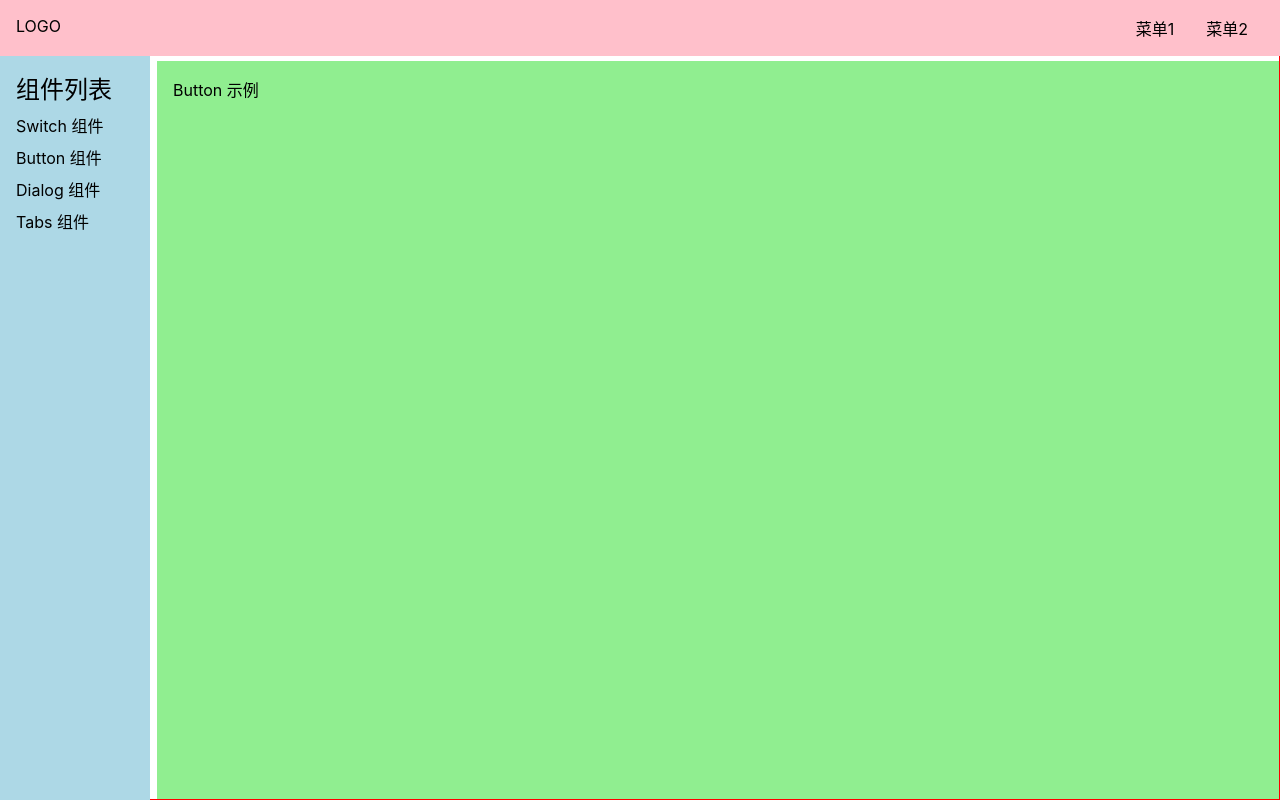
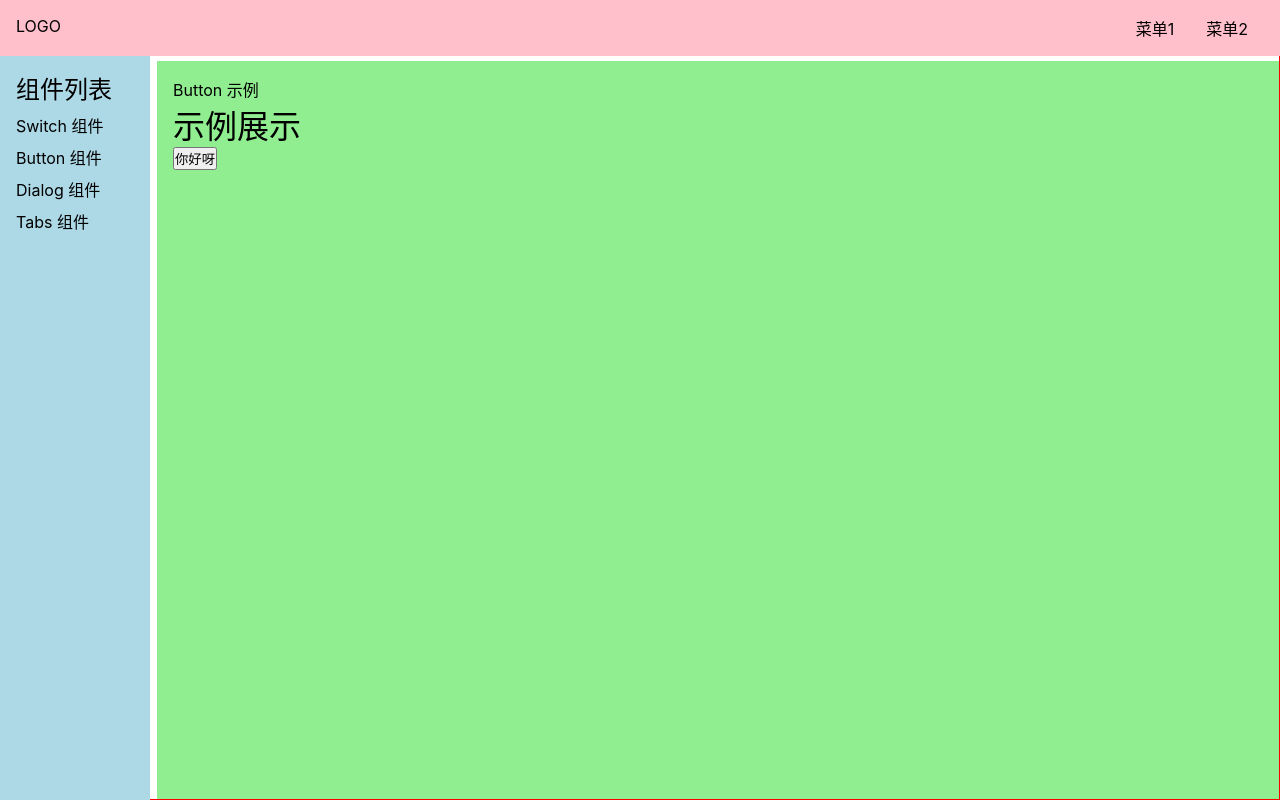
Before and after one commit to wsmnnmm/CPP-UI, a Vue app: page /#/doc/button in a window 1280 px wide. Built offline with nearby package versions, Linux system fonts and the light colour scheme.

Commit message:
添加Button组件

```diff
--- a/src/components/ButtonDemo.vue
+++ b/src/components/ButtonDemo.vue
@@ -1,3 +1,11 @@
 <template>
   <div>Button 示例</div>
+  <h1>示例展示</h1>
+  <Button>你好呀</Button>
 </template>
+<script lang = "ts">
+import Button from "../lib/Button.vue";
+export default {
+  components: { Button },
+};
+</script>
--- /dev/null
+++ b/src/lib/Button.vue
@@ -0,0 +1,8 @@
+<template>
+  <button>
+    <slot />
+  </button>
+</template>
+<script>
+export default {};
+</script>
```
Also changed, not shown: 1 other file (tests, documents, lock files or other folders).
